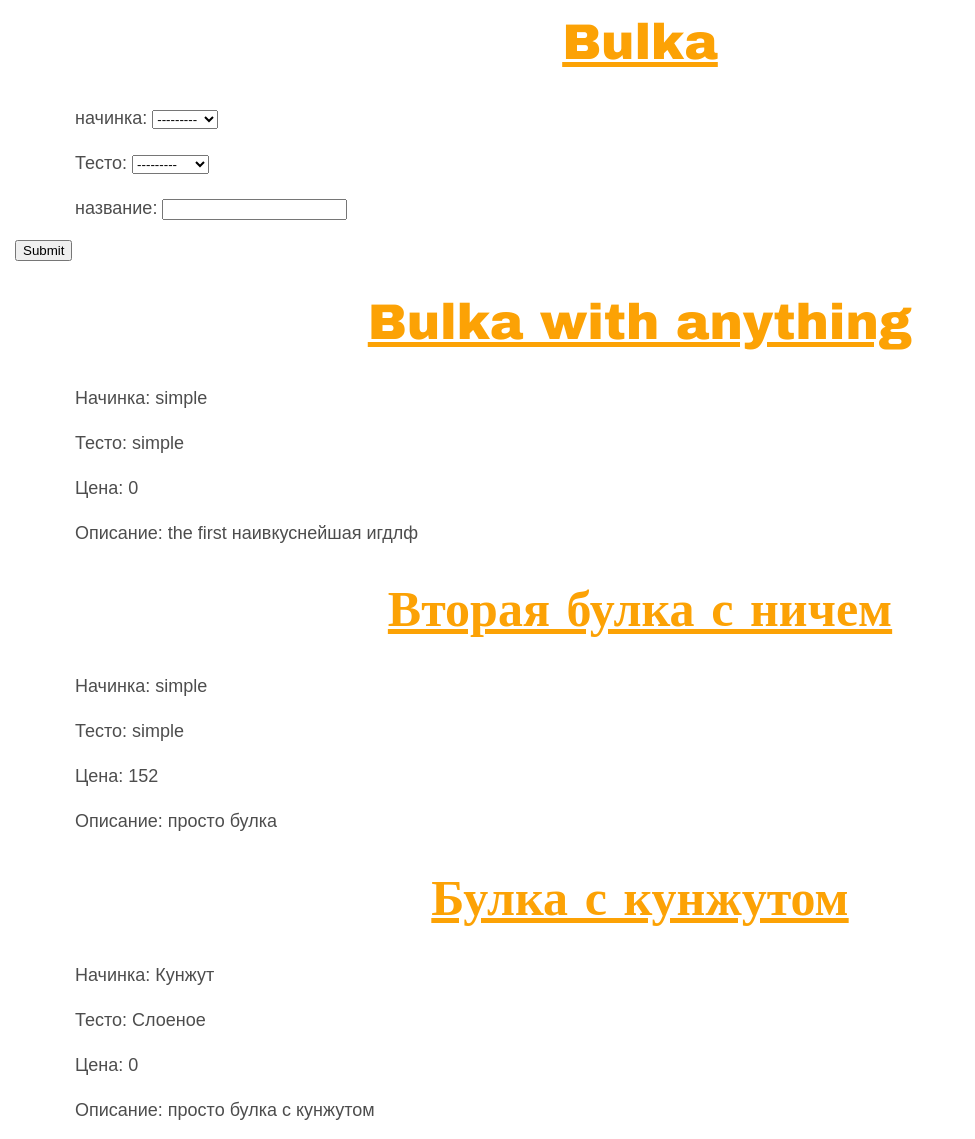
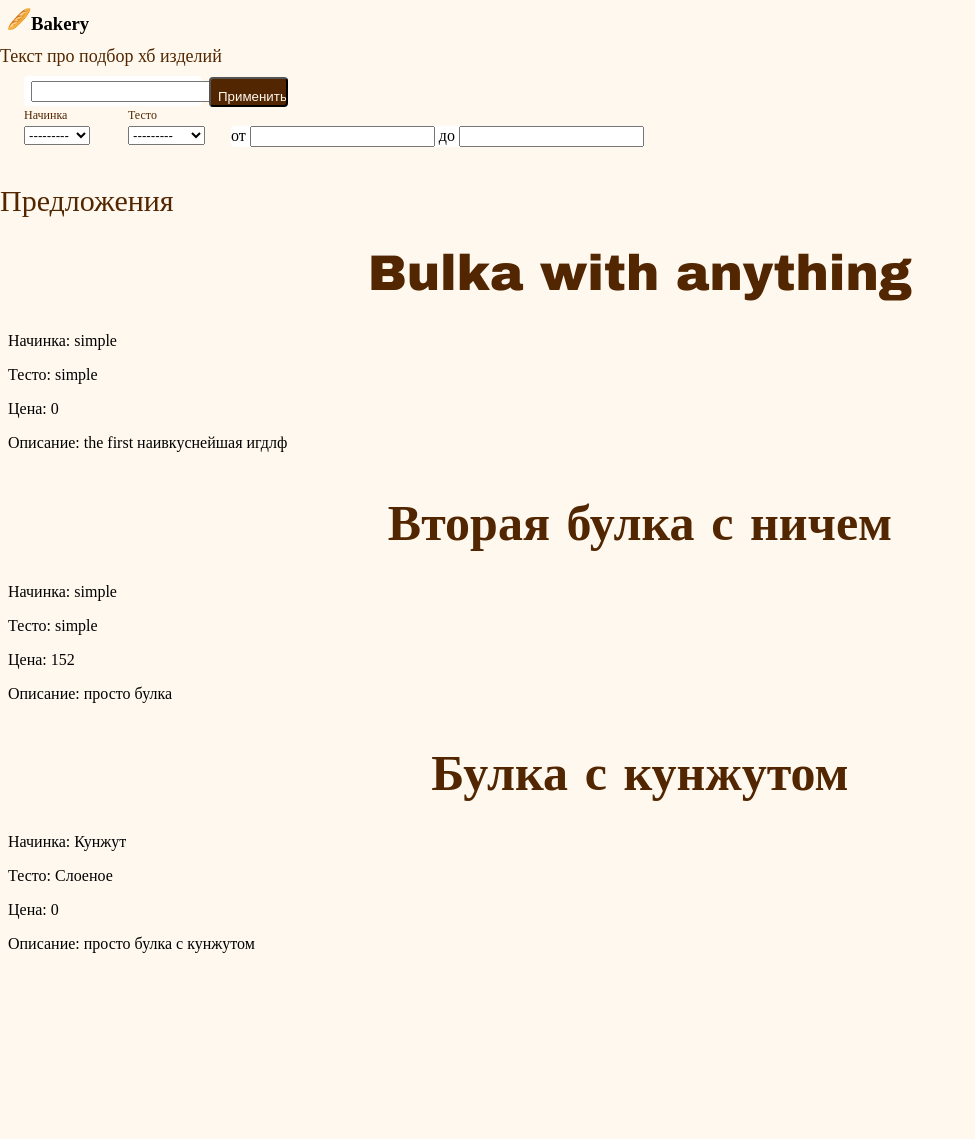
Before and after one commit to Shumaroz/Bakery-website, a Django app: page /cake/ in a window 1280 px wide. Shown: the whole page, without its empty margins (0-975 px from the left). After the commit the page ends 953 px from the top, so only its background shows below. Run offline with Django 3.2, Linux system fonts and the light colour scheme; data comes from the database, SQL or seed files in the repository; both versions use the stored data as it was after the commit.

Commit message:
modified:   cacke/admin.py 	modified:   cacke/forms.py 	modified:   cacke/static/css/cacke.css 	new file:   cacke/static/css/logo.png 	modified:   cacke/templates/cacke/base.html 	modified:   cacke/templates/cacke/cacke_list.html 	modified:   cacke/views.py 	modified:   mysite/__pycache__/settings.cpython-36.pyc 	modified:   mysite/settings.py

```diff
--- a/cacke/forms.py
+++ b/cacke/forms.py
@@ -1,17 +1,34 @@
 
 from distutils.text_file import TextFile
+from email.policy import default
 
 from django import forms
-
+from django.conf import settings
+from django.forms import ValidationError
+from django.utils.translation import gettext_lazy as _
 from cacke.models import Bulka
 
 
 class SearchForm(forms.Form):
-    nachinka = forms.ModelChoiceField(Bulka.objects.order_by().values_list('nachinka',flat=True).distinct(), required=False)
-    testo = forms.ModelChoiceField(Bulka.objects.order_by().values_list('testo',flat=True).distinct(), required=False)
-    price = forms.IntegerField(required=False)
-    name = forms.CharField(required=False)
+    nachinka = forms.ModelChoiceField(Bulka.objects.order_by().values_list('nachinka',flat=True).distinct(), required=False, label="Начинка")
+    testo = forms.ModelChoiceField(Bulka.objects.order_by().values_list('testo',flat=True).distinct(), required=False, label="Тесто")
+    price_l = forms.IntegerField(required=False)
+    price_r = forms.IntegerField(required=False)
+    name = forms.CharField(required=False, label="Название")
+
+    def get_price(self):
+        dat = [self.data['price_l'],self.data['price_r']]
+
+        return dat
 
     def get_nach(self):
         nach = self.data['nachinka']
         return nach
+
+    def get_test(self):
+        test = self.data['testo']
+        return test
+
+    def get_name(self):
+        name = self.data['name']
+        return name
--- a/cacke/static/css/cacke.css
+++ b/cacke/static/css/cacke.css
@@ -4,6 +4,7 @@ a{
 .comment {
     margin: 20px 0px 20px 20px;
 }
+
 html{
 
     -webkit-background-size: cover;
@@ -12,25 +13,169 @@ html{
     background-size: cover;
     }
 body{
-    margin: 10px;
-    padding: 5px;
+    background: #FFF8EE;
+
 }
 
 
 h1{
-    color: #FFFFFF;
+    width: 35px;
+    height: 20px;
+
+    font-family: 'Aguafina Script';
+    font-style: normal;
+    font-weight: 400;
+    font-size: 14px;
+    line-height: 139.69%;
+    /* identical to box height, or 20px */
+
+    display: flex;
+    align-items: center;
+    letter-spacing: 0.07em;
+
+    color: #512600;
+
+}
+h4{
+    position: absolute;
+    width: 256px;
+    height: 25px;
+    left: 0px;
+    top: 20px;
+
+    font-family: 'Ubuntu';
+    font-style: normal;
+    font-weight: 500;
+    font-size: 18px;
+    line-height: 139.69%;
+    /* or 25px */
+    color: #512600;
+}
+h2{
+    color: #512600;
     padding-bottom: 17px;
     margin-bottom: -2px;
-    border-bottom: 2px solid #FFFFFF;
+    border-bottom: 2px;
     text-align: center;
     font-family: "Arial Black";
     font-size: 50px;
+
     }
-p{
-    color: #4d4d4d;
-    padding-left: 60px;
-    padding-right: 60px;
-    font-family: "Arial";
-    font-size: 18px;
-    line-height: 1.5;
-    }
+h5{
+    position: absolute;
+    width: 124px;
+    height: 25px;
+    left: 0px;
+    top: 130;
+
+    font-family: 'Ubuntu';
+    font-style: normal;
+    font-weight: 500;
+    font-size: 30px;
+    line-height: 139.69%;
+    /* or 25px */
+
+
+    color: #512600;
+}
+p.name{
+    display: flex;
+    flex-direction: row;
+    justify-content: space-between;
+    align-items: center;
+    padding: 0px 7px;
+    gap: 40px;
+
+    position: absolute;
+    width: 164px;
+    height: 30px;
+    left: 16px;
+    top: 20px;
+
+    background: #FFFFFF;
+    border-radius: 4px;
+}
+
+input.but1{
+    display: flex;
+    flex-direction: row;
+    justify-content: center;
+    align-items: center;
+    padding: 10px 7px;
+    gap: 10px;
+
+    position: absolute;
+    width: 79px;
+    height: 30px;
+    left: 201px;
+    top: 37px;
+    color: #FFF8EE;
+    background: #512600;
+    border-radius: 4px;
+}
+
+p.nach{
+
+    position: absolute;
+    left: 16px;
+    top: 70px;
+    background: #FFFFFF;
+    border-radius: 4px;
+}
+p.testo{
+
+    position: absolute;
+    left: 120px;
+    top: 70px;
+
+
+    background: #FFFFFF;
+    border-radius: 4px;
+}
+
+p.nach_n{
+    width: 53px;
+    height: 17px;
+
+    font-family: 'Ubuntu';
+    font-style: normal;
+    font-weight: 400;
+    font-size: 12px;
+    line-height: 139.69%;
+    /* identical to box height, or 17px */
+    position: absolute;
+    left: 16px;
+    top: 55px;
+
+    color: #512600;
+}
+p.testo_n{
+    width: 53px;
+    height: 17px;
+
+    font-family: 'Ubuntu';
+    font-style: normal;
+    font-weight: 400;
+    font-size: 12px;
+    line-height: 139.69%;
+    /* identical to box height, or 17px */
+    position: absolute;
+    left: 120px;
+    top: 55px;
+
+    color: #512600;
+}
+p.pric{
+    position: absolute;
+    left: 223px;
+    top: 70px;
+    background: #FFFFFF;
+    border-radius: 4px;
+
+}
+form{
+    position: absolute;
+    top:40px;
+    border-radius: 4px;
+    padding-right:100%;
+}
--- a/cacke/templates/cacke/base.html
+++ b/cacke/templates/cacke/base.html
@@ -3,24 +3,31 @@
     <head>
         <meta http-equiv="Content-Type" content="text/html; charset=UTF-8">
         <title>Главная</title>
+        <link rel="shortcut icon" href="{% static 'css/logo.png' %}" type="image/x-icon">
         <link rel="stylesheet" href="{% static 'css/cacke.css' %}">
     </head>
 
     <body>
         <div class="page-header">
-            <h1><a href="">Bulka</a></h1>
+            <h3><img src="{% static 'css/logo.png' %}">Bakery</h3>
 
         </div>
+        <h4>Текст про подбор хб изделий</h4>
         <form action="" method="POST">
             {% csrf_token %}
-           <p>начинка: {{ form.nachinka }} </p>
-           <p>Тесто: {{ form.testo }} </p>
-           <p>название: {{ form.name }} </p>
+            <p class="name">{{ form.name }}</p>
+            <p class="nach_n">Начинка </p>
+            <p class="nach">{{ form.nachinka }} </p>
+            <p class="testo_n">Тесто</p>
+            <p class="testo">{{ form.testo }} </p>
+            <p class="pric">от {{ form.price_l }}  до {{ form.price_r }}</p>
+            <input class="but1" type="Submit" name="Submit" value="Применить"/>
+        </form>
+           <h2></h2>
+           <h2></h2>
+           <h2></h2>
 
-            <input type="Submit" name="submit" value="Submit"/>
-        </form>
-
-
+        <h5>Предложения</h5>
         <div class="content container">
             <div class="row2">
                 <div class="col-md-8">
--- a/cacke/templates/cacke/cacke_list.html
+++ b/cacke/templates/cacke/cacke_list.html
@@ -5,7 +5,7 @@
     {% for cac in cacke %}
         <div class="cacke">
 
-            <h1><a href="">{{ cac.name }}</a></h1>
+            <h2>{{ cac.name }}</h2>
             <p>Начинка: {{ cac.nachinka|linebreaksbr }}</p>
             <p>Тесто: {{ cac.testo|linebreaksbr }}</p>
             <p>Цена: {{ cac.price|linebreaksbr }}</p>
--- a/cacke/views.py
+++ b/cacke/views.py
@@ -6,14 +6,28 @@ from .models import Bulka
 
 # Create your views here.
 def cacke_list (request):
-    cackes = Bulka.objects.all()
+    cakes = Bulka.objects.all()
     form = SearchForm()
     if request.method == "POST":
         form = SearchForm(request.POST)
+        cakes = Bulka.objects.all()
 
+        #changed = form.changed_data
+        pric = form.get_price()
+        if pric[0] == "":
+            pric[0] = 0
+        if pric[1] =="":
+            pric[1] = 100000000000
+        nam = form.get_name()
+        test = form.get_test()
         stringe = form.get_nach()
-        cackes = Bulka.objects.filter(nachinka__icontains = stringe)
+        cakes = cakes.filter(nachinka__icontains = stringe).filter(testo__icontains = test).filter(name__icontains = nam).exclude(price__gte = pric[1]).filter(price__gte=pric[0])
+
+        # cakes = cakes.filter(testo__icontains = test)
+
+        # cakes = cakes.filter(name__icontains = nam)
+
 
     else:
-        cackes = Bulka.objects.all()
-    return render(request, 'cacke/cacke_list.html', {'cacke':cackes,'form': form})
+        cakes = Bulka.objects.all()
+    return render(request, 'cacke/cacke_list.html', {'cacke':cakes,'form': form})
--- a/mysite/settings.py
+++ b/mysite/settings.py
@@ -72,6 +72,7 @@ TEMPLATES = [
     },
 ]
 
+
 WSGI_APPLICATION = 'mysite.wsgi.application'
 
 
```
Also changed, not shown: cacke/admin.py (line endings or trailing spaces), cacke/migrations/0003_alter_bulka_price.py (added), cacke/static/css/logo.png (added), db.sqlite3.
